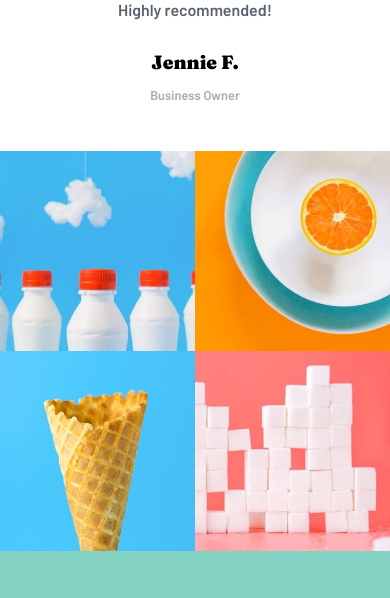
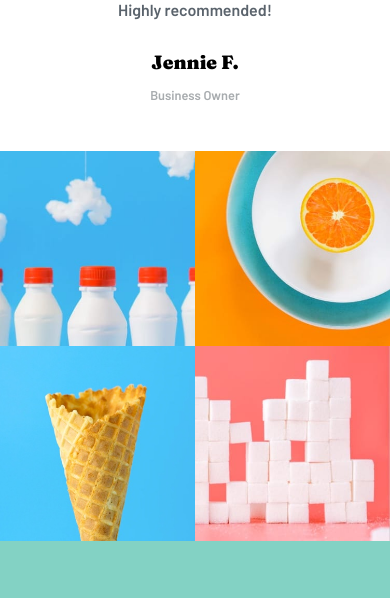
Before and after one commit to mslysz/FEMProject_6.1, a plain HTML site: page index.html in a window 390 px wide. Shown: the part 4878-5476 px from the top of the page. Drawn offline with Linux system fonts and the light colour scheme.

Commit message:
changed styles of gallery-section

```diff
--- a/index.html
+++ b/index.html
@@ -155,10 +155,60 @@
         </div>
       </section>
       <section class="gallery-section">
-        <div class="gallery-section__firstImg"></div>
-        <div class="gallery-section__secondImg"></div>
-        <div class="gallery-section__thirdImg"></div>
-        <div class="gallery-section__fourthImg"></div>
+        <picture>
+          <source
+            media="(max-width: 767px)"
+            srcset="./images/mobile/image-gallery-milkbottles.jpg"
+          />
+          <source
+            media="(min-width: 768px)"
+            srcset="./images/desktop/image-gallery-milkbottles.jpg"
+          />
+          <img
+            src="./images/mobile/image-gallery-milkbottles.jpg"
+            alt="milk-bottles-image"
+          />
+        </picture>
+        <picture>
+          <source
+            media="(max-width: 767px)"
+            srcset="./images/mobile/image-gallery-orange.jpg"
+          />
+          <source
+            media="(min-width: 768px)"
+            srcset="./images/desktop/image-gallery-orange.jpg"
+          />
+          <img
+            src="./images/mobile/image-gallery-orange.jpg"
+            alt="orange-image"
+          />
+        </picture>
+        <picture>
+          <source
+            media="(max-width: 767px)"
+            srcset="./images/mobile/image-gallery-cone.jpg"
+          />
+          <source
+            media="(min-width: 768px)"
+            srcset="./images/desktop/image-gallery-cone.jpg"
+          />
+          <img src="./images/mobile/image-gallery-cone.jpg" alt="cone-image" />
+        </picture>
+
+        <picture>
+          <source
+            media="(max-width: 767px)"
+            srcset="./images/mobile/image-gallery-sugar-cubes.jpg"
+          />
+          <source
+            media="(min-width: 768px)"
+            srcset="./images/desktop/image-gallery-sugarcubes.jpg"
+          />
+          <img
+            src="./images/mobile/image-gallery-sugar-cubes.jpg"
+            alt="sugar-cubes-image"
+          />
+        </picture>
       </section>
       <footer class="footer">
         <div class="footer__logo">
--- a/scss/styles.scss
+++ b/scss/styles.scss
@@ -289,51 +289,15 @@ main {
 
 .gallery-section {
   display: grid;
-  grid-template-columns: repeat(2, 1fr);
-  grid-template-rows: repeat(2, 1fr);
-  grid-gap: 0;
+
+  grid-template-columns: repeat(auto-fill, minmax(180px, 1fr));
   width: 100%;
   height: auto;
-}
-
-/* Dla każdego obrazka */
-.gallery-section__firstImg,
-.gallery-section__secondImg,
-.gallery-section__thirdImg,
-.gallery-section__fourthImg {
-  width: 100%;
-  height: 200px;
-  background-size: cover;
-  background-position: center;
-  @media (min-width: 455px) {
-    height: 350px;
+  @media (min-width: 768px) {
+    grid-template-columns: repeat(4, 1fr);
   }
 }
 
-/* Określenie pozycji obrazków */
-.gallery-section__firstImg {
-  background-image: url(/images/mobile/image-gallery-milkbottles.jpg);
-  grid-column: 1;
-  grid-row: 1;
-}
-
-.gallery-section__secondImg {
-  background-image: url(/images/mobile/image-gallery-orange.jpg);
-  grid-column: 2;
-  grid-row: 1;
-}
-
-.gallery-section__thirdImg {
-  background-image: url(/images/mobile/image-gallery-cone.jpg);
-  grid-column: 1;
-  grid-row: 2;
-}
-
-.gallery-section__fourthImg {
-  background-image: url(/images/mobile/image-gallery-sugar-cubes.jpg);
-  grid-column: 2;
-  grid-row: 2;
-}
 //FOOTER
 
 .footer {
```
